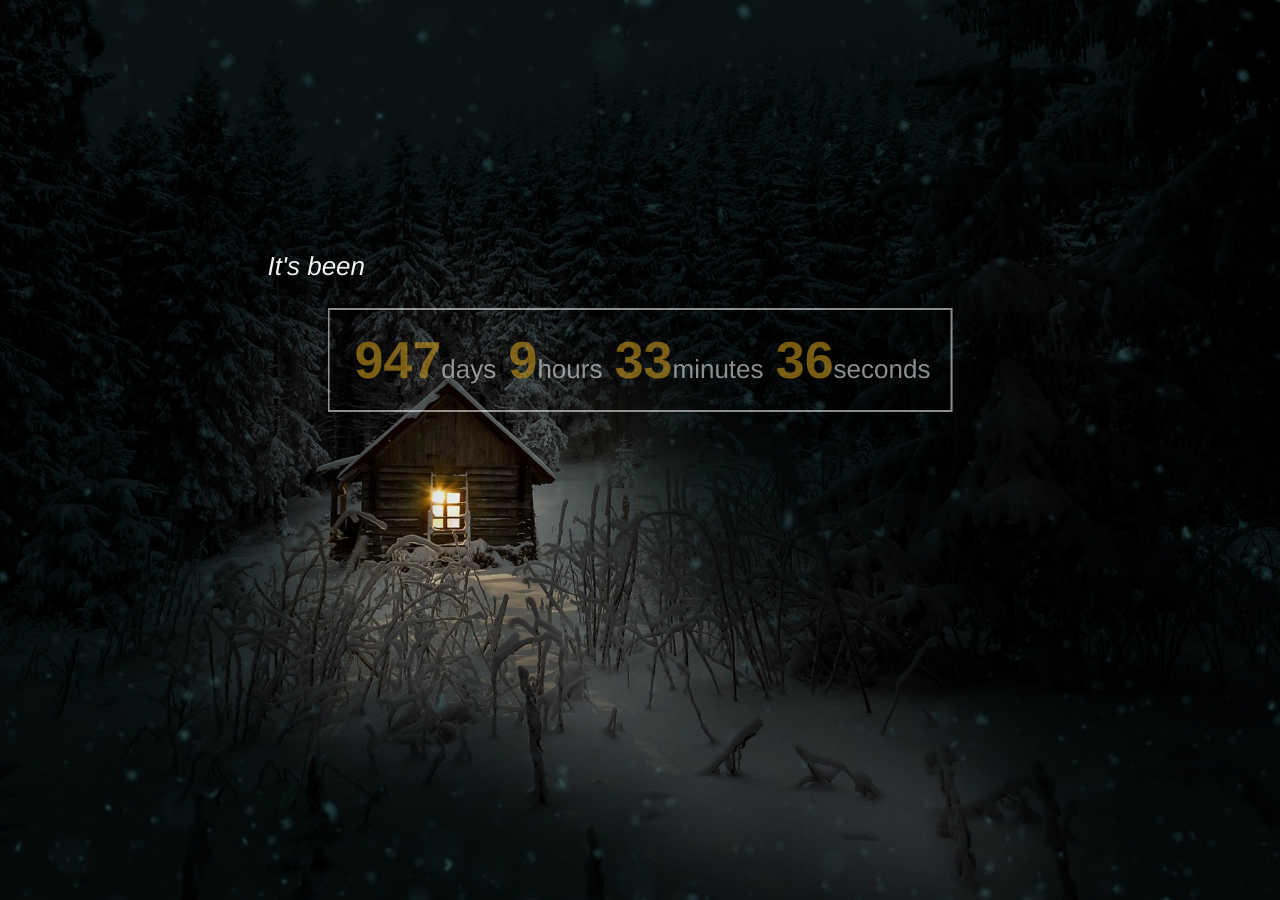
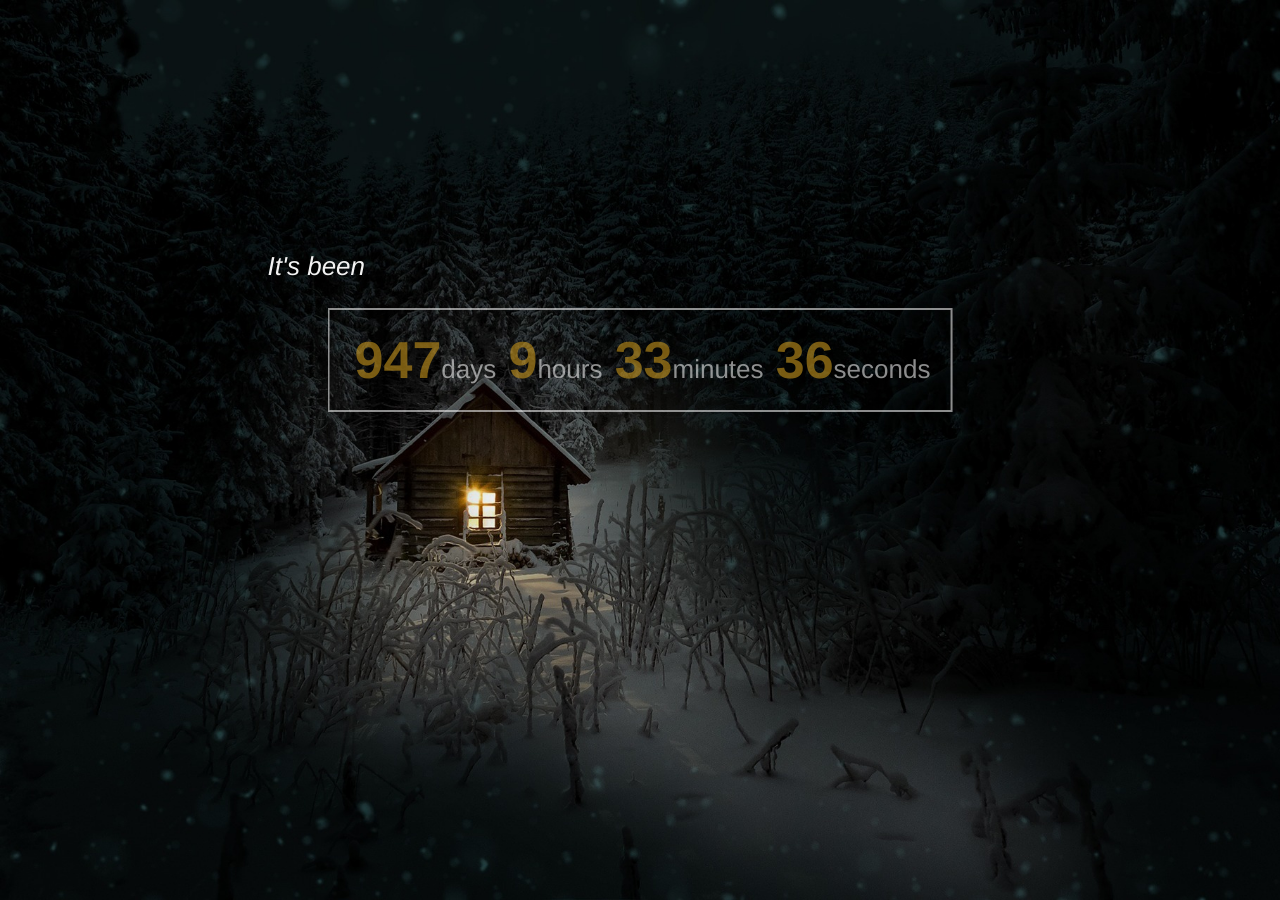
Before and after one commit to meetwk90/meetwk90.github.io, a Jekyll site: the page built from _posts/2017-12-15-calculagraph.html, in a window 1280 px wide. Built offline with Jekyll 4.4.1, drawn with Linux system fonts in a browser that asks for light colours.

Commit message:
give another try without 'center'

```diff
--- a/_posts/2017-12-15-calculagraph.html
+++ b/_posts/2017-12-15-calculagraph.html
@@ -21,7 +21,7 @@ project: true
             background-image: url("../assets/img/winter.jpg");
             background-repeat: no-repeat;
             background-size: cover;
-            background-position: center center;
+            /* background-position: center center; */
             background-attachment: fixed;
             font-family: "Helvetica Neue", Helvetica, Arial, sans-serif;
             font-size: 26px;
```
